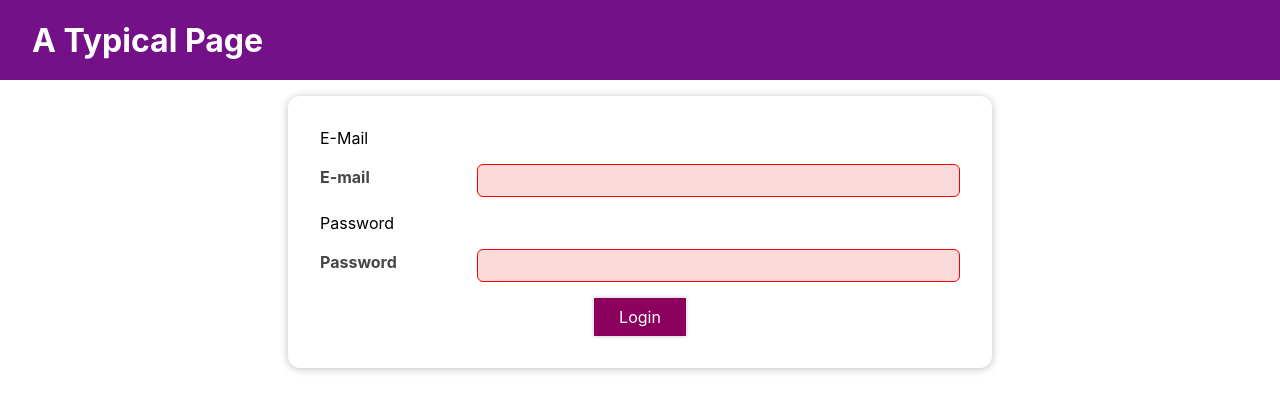
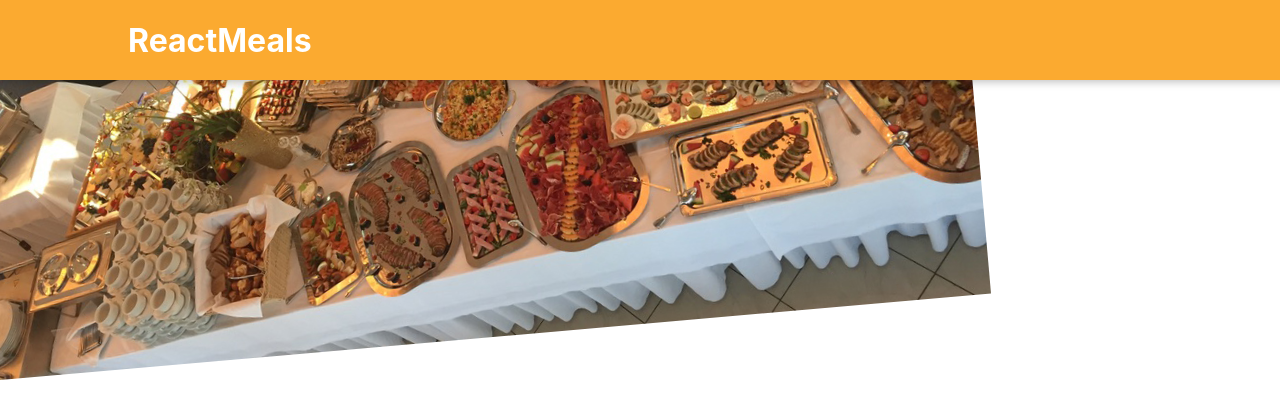
Before and after one commit to jaehyeok7633/react-basic-study, a React (Create React App) app: page / in a window 1280 px wide. Shown: the top 418 px of the page. Built offline with nearby package versions, Linux system fonts and the light colour scheme.

Commit message:
Food 템플릿 작성 중 (Header 부분)

```diff
--- a/package.json
+++ b/package.json
@@ -9,6 +9,7 @@
     "react": "^18.3.1",
     "react-dom": "^18.3.1",
     "react-scripts": "5.0.1",
+    "sass": "^1.77.0",
     "styled-components": "^6.1.9",
     "web-vitals": "^2.1.4"
   },
--- a/src/App.js
+++ b/src/App.js
@@ -1,24 +1,11 @@
 import './App.css';
-import React, {
-  useContext,
-  useEffect,
-  useState,
-} from 'react';
-import MainHeader from './components/SideEffect/MainHeader/MainHeader';
-import Login from './components/SideEffect/Login/Login';
-import Home from './components/SideEffect/Home/Home';
-import AuthContext from './components/store/auth-context';
+import React from 'react';
+import Header from './components/Food/Layout/Header';
 
 const App = () => {
-  const { isLoggedIn } = useContext(AuthContext);
-
   return (
     <>
-      <MainHeader />
-      <main>
-        {isLoggedIn && <Home />}
-        {!isLoggedIn && <Login />}
-      </main>
+      <Header />
     </>
   );
 };
--- /dev/null
+++ b/src/components/Food/Layout/Header.js
@@ -0,0 +1,22 @@
+import React from 'react';
+import styles from './Header.module.scss';
+import mealsImage from '../../../assets/meals.jpg';
+
+const Header = () => {
+  return (
+    <>
+      <header className={styles.header}>
+        <h1>ReactMeals</h1>
+        <button>Cart</button>
+      </header>
+      <div className={styles['main-image']}>
+        <img
+          src={mealsImage}
+          alt='Looks very delicious meals'
+        />
+      </div>
+    </>
+  );
+};
+
+export default Header;
--- /dev/null
+++ b/src/components/Food/Layout/Header.module.scss
@@ -0,0 +1,31 @@
+$my-orange: #fbaa30;
+
+.header {
+  position: fixed;
+  top: 0;
+  left: 0;
+  width: 100%;
+  height: 5rem;
+  background-color: $my-orange;
+  color: white;
+  display: flex;
+  justify-content: space-between;
+  align-items: center;
+  padding: 0 10%;
+  box-shadow: 0 2px 8px rgba(0, 0, 0, 0.25);
+  z-index: 10;
+}
+
+.main-image {
+  width: 100%;
+  height: 25rem;
+  z-index: 0;
+  overflow: hidden;
+
+  img {
+    width: 110;
+    height: 100%;
+    object-fit: cover;
+    transform: rotate(-5deg) translateY(-4rem) translateX(-1rem);
+  }
+}
--- a/src/index.js
+++ b/src/index.js
@@ -2,15 +2,8 @@
 import ReactDOM from 'react-dom/client';
 import './index.css';
 import App from './App';
-import { AuthContextProvider } from './components/store/auth-context';
 
 const root = ReactDOM.createRoot(
   document.getElementById('root'),
 );
-// App.js를 Context의 Consumer로 사용하기 위해
-// 따로 분할해 놓은 AuthContextProvider의 children으로 전달.
-root.render(
-  <AuthContextProvider>
-    <App />
-  </AuthContextProvider>,
-);
+root.render(<App />);
```
Also changed, not shown: src/assets/meals.jpg (added), 1 other file (tests, documents, lock files or other folders).
